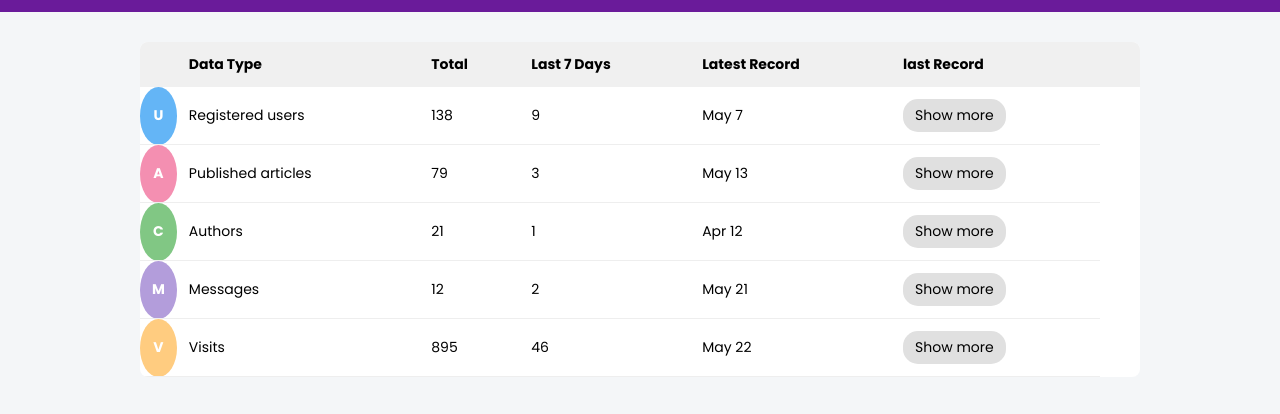
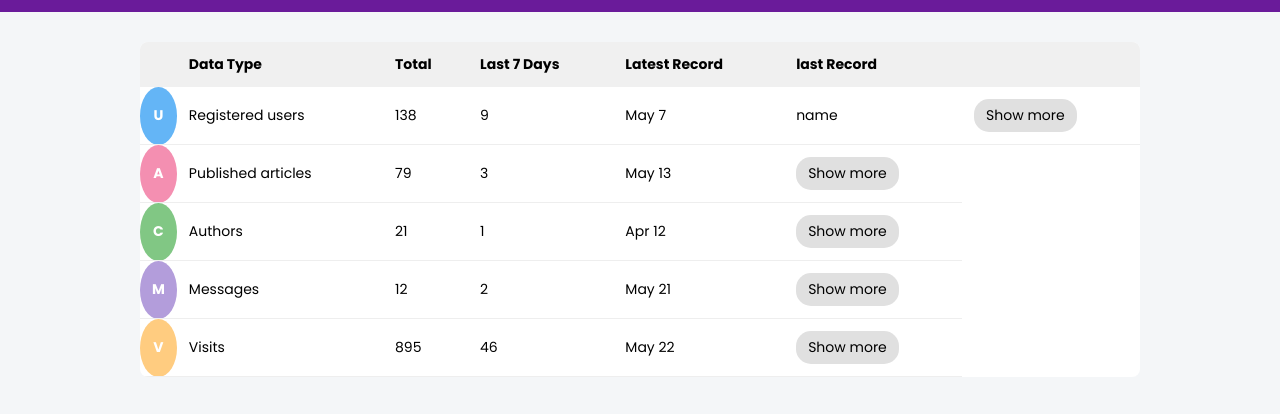
Before and after one commit to prabhjotk01/PRABHJOT_KAUR_WB_ASSIGNMENT_2, a plain HTML site: page index.html in a window 1280 px wide. Shown: the part 56-470 px from the top of the page. Drawn offline with Linux system fonts and the light colour scheme.

Commit message:
my second commit

```diff
--- a/index.html
+++ b/index.html
@@ -65,6 +65,7 @@
                 <td>138</td>
                 <td>9</td>
                 <td>May 7</td>
+                <td>name</td>
                 <td><button>Show more</button></td>
             </tr>
 
```
